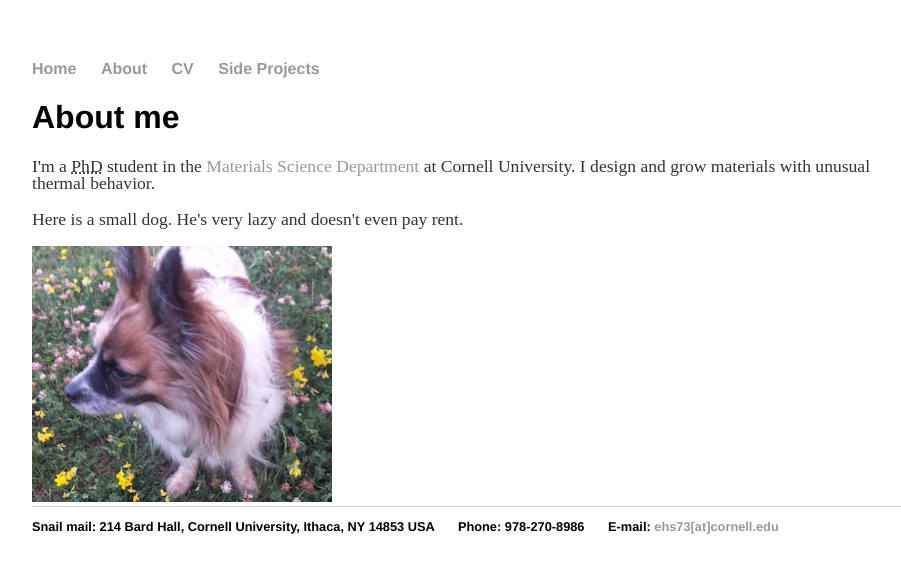
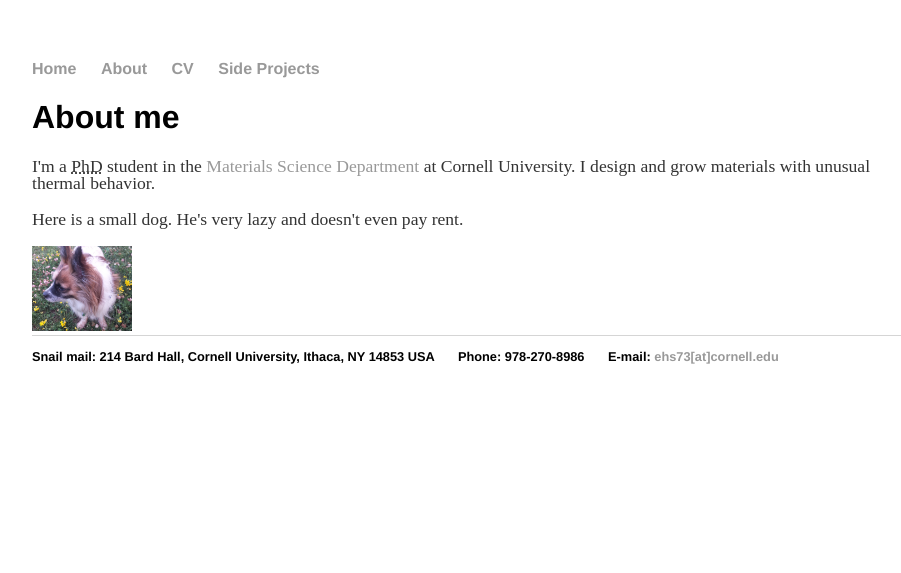
Before and after one commit to ehs73/ehs73.github.io, a Jekyll site: the page built from about/index.html, in a window 1280 px wide. Shown: the top 573 px of the page, without its empty margins (160-1061 px from the left). Built offline with Jekyll 4.4.1, drawn with Linux system fonts in a browser that asks for light colours.

Commit message:
Update index.html

```diff
--- a/about/index.html
+++ b/about/index.html
@@ -8,6 +8,6 @@ title: About me
 
 	<p>Here is a small dog. He's very lazy and doesn't even pay rent.</p>
 
-	<IMG SRC="/images/small_dog.jpg" ALT="Winston the papillon" WIDTH=300 data-rotate="180" title="Snorty">
+	<IMG SRC="/images/small_dog.jpg" ALT="Winston the papillon" WIDTH=100 data-rotate="180" title="Snorty">
 
 	</ul>
```
